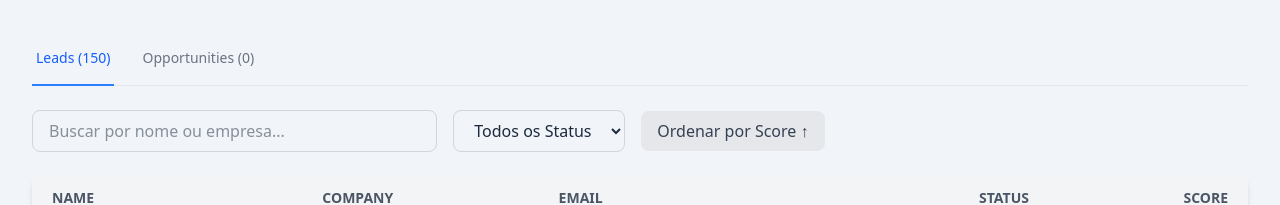
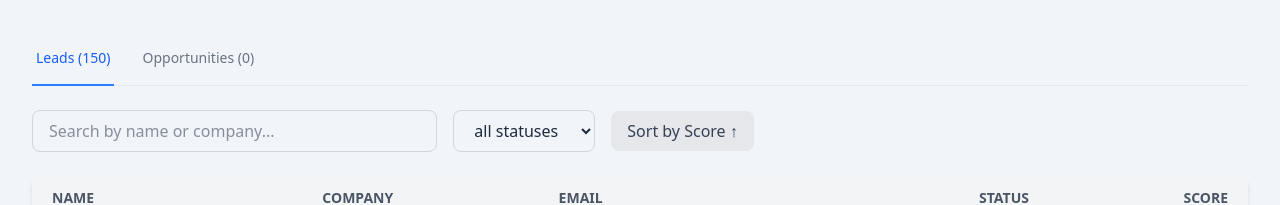
Before and after one commit to nikolasmarlon/mini-seller-console, a React (Vite) app: page / in a window 1280 px wide. Shown: the top 205 px of the page. Built offline with nearby package versions, Linux system fonts and the light colour scheme.

Commit message:
correção textos e tipagem de useLeads

```diff
--- a/index.html
+++ b/index.html
@@ -2,7 +2,6 @@
 <html lang="en">
   <head>
     <meta charset="UTF-8" />
-    <link rel="icon" type="image/svg+xml" href="/vite.svg" />
     <meta name="viewport" content="width=device-width, initial-scale=1.0" />
     <title>Mine seller console</title>
   </head>
--- a/src/components/ConsoleView.tsx
+++ b/src/components/ConsoleView.tsx
@@ -71,7 +71,7 @@ export function ConsoleView() {
   };
 
   if (isLoading) {
-    return <div className="p-4 md:p-8">Carregando...</div>;
+    return <div className="p-4 md:p-8">loading...</div>;
   }
 
   return (
@@ -106,7 +106,7 @@ export function ConsoleView() {
           <div className="flex flex-col md:flex-row items-center space-y-4 md:space-y-0 md:space-x-4 mb-6">
             <input
               type="text"
-              placeholder="Buscar por nome ou empresa..."
+              placeholder="Search by name or company..."
               className="px-4 py-2 border border-gray-300 rounded-lg w-full md:w-1/3"
               value={searchTerm}
               onChange={(e) => setSearchTerm(e.target.value)}
@@ -116,7 +116,7 @@ export function ConsoleView() {
               value={statusFilter}
               onChange={(e) => setStatusFilter(e.target.value as LeadStatus | 'All')}
             >
-              <option value="All">Todos os Status</option>
+              <option value="All">all statuses</option>
               <option value="New">New</option>
               <option value="Contacted">Contacted</option>
               <option value="Qualified">Qualified</option>
@@ -126,7 +126,7 @@ export function ConsoleView() {
               className="px-4 py-2 bg-gray-200 text-gray-700 rounded-lg hover:bg-gray-300 w-full md:w-auto"
               onClick={() => setSortOrder(sortOrder === 'desc' ? 'asc' : 'desc')}
             >
-              Ordenar por Score {sortOrder === 'desc' ? '↓' : '↑'}
+              Sort by Score {sortOrder === 'desc' ? '↓' : '↑'}
             </button>
           </div>
           <div className="hidden md:block bg-white shadow-md rounded-lg overflow-hidden">
@@ -222,7 +222,7 @@ export function ConsoleView() {
               </div>
             </>
           ) : (
-            <p className="text-gray-500">Nenhuma oportunidade criada ainda.</p>
+            <p className="text-gray-500">No opportunities created yet.</p>
           )}
         </div>
       )}
--- a/src/hooks/useLeads.ts
+++ b/src/hooks/useLeads.ts
@@ -118,7 +118,7 @@ export function useLeads() {
 
   function convertLeadToOpportunity(
     leadId: string,
-    amount: number | null = null
+    amount?: number,
   ): Opportunity | null {
     const lead = leads.find((l) => l.id === leadId);
     if (!lead) return null;
@@ -131,9 +131,7 @@ export function useLeads() {
       accountName: lead.company,
     };
 
-    setLeads((pl) =>
-      pl.map((l) => (l.id === leadId ? { ...l, status: "converted" } : l))
-    );
+    setLeads((prevLeads) => prevLeads.filter((l) => l.id !== leadId));
     setOpportunities((prev) => [opp, ...prev]);
 
     return opp;
```
